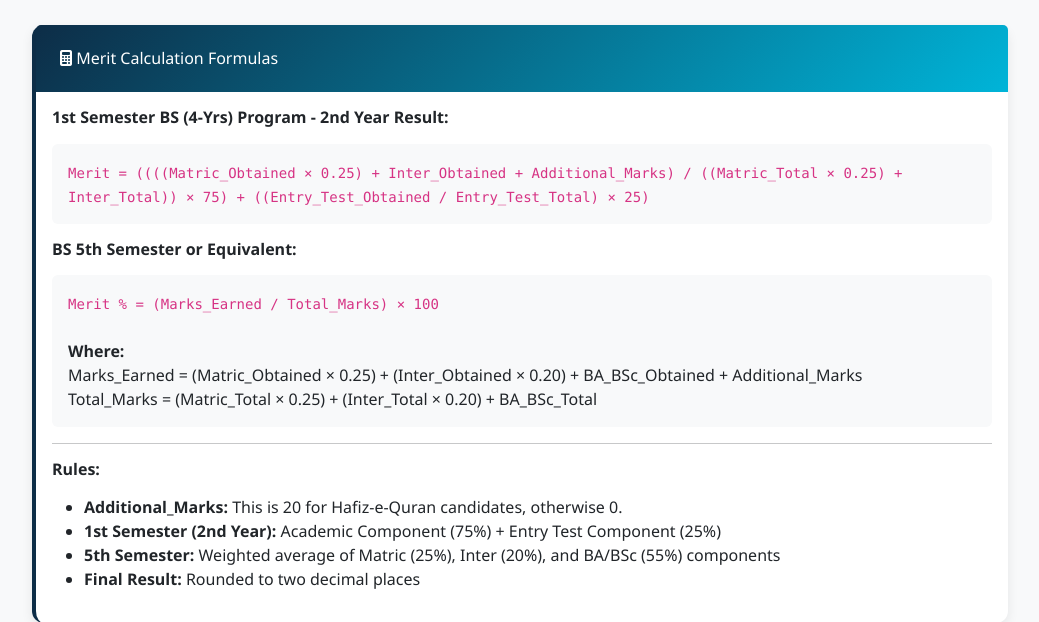
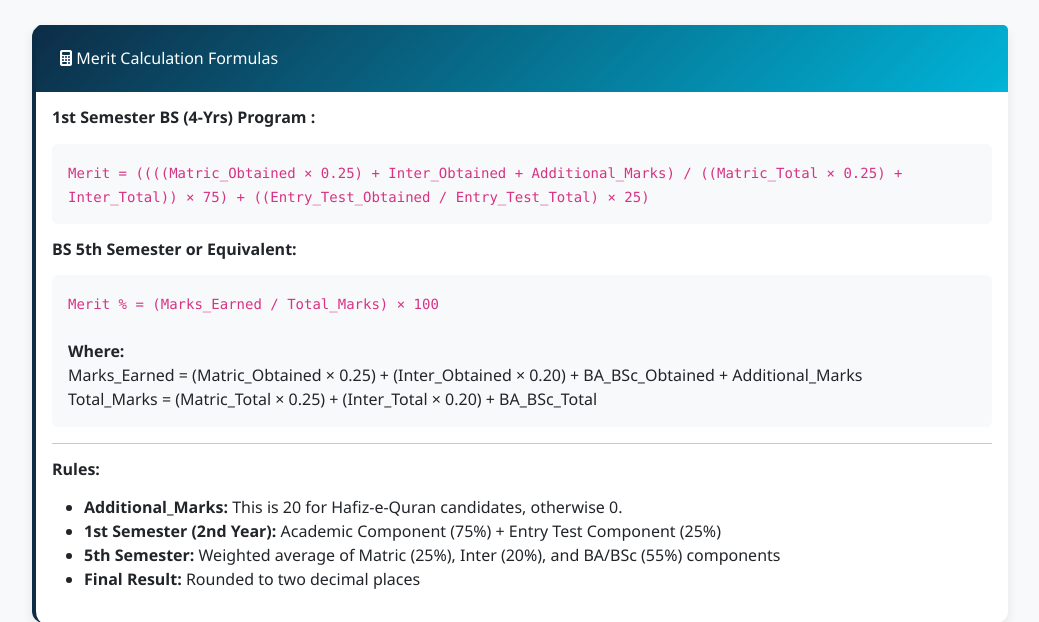
Before and after one commit to shakeebparacha/PU-department-Recomend, a Django app: page /calculator/ in a window 1280 px wide. Shown: the part 1725-2347 px from the top of the page, without its empty margins (120-1159 px from the left). Run offline with Django 4.2, Linux system fonts and the light colour scheme.

Commit message:
change text

```diff
--- a/templates/merit/merit_calculator.html
+++ b/templates/merit/merit_calculator.html
@@ -387,7 +387,7 @@
                     <h6 class="mb-0"><i class="fas fa-calculator"></i> Merit Calculation Formulas</h6>
                 </div>
                 <div class="card-body">
-                    <h6 class="mb-3"><strong>1st Semester BS (4-Yrs) Program - 2nd Year Result:</strong></h6>
+                    <h6 class="mb-3"><strong>1st Semester BS (4-Yrs) Program :</strong></h6>
                     <div class="bg-light p-3 rounded mb-3">
                         <code>Merit = ((((Matric_Obtained × 0.25) + Inter_Obtained + Additional_Marks) / ((Matric_Total × 0.25) + Inter_Total)) × 75) + ((Entry_Test_Obtained / Entry_Test_Total) × 25)</code>
                     </div>
```
